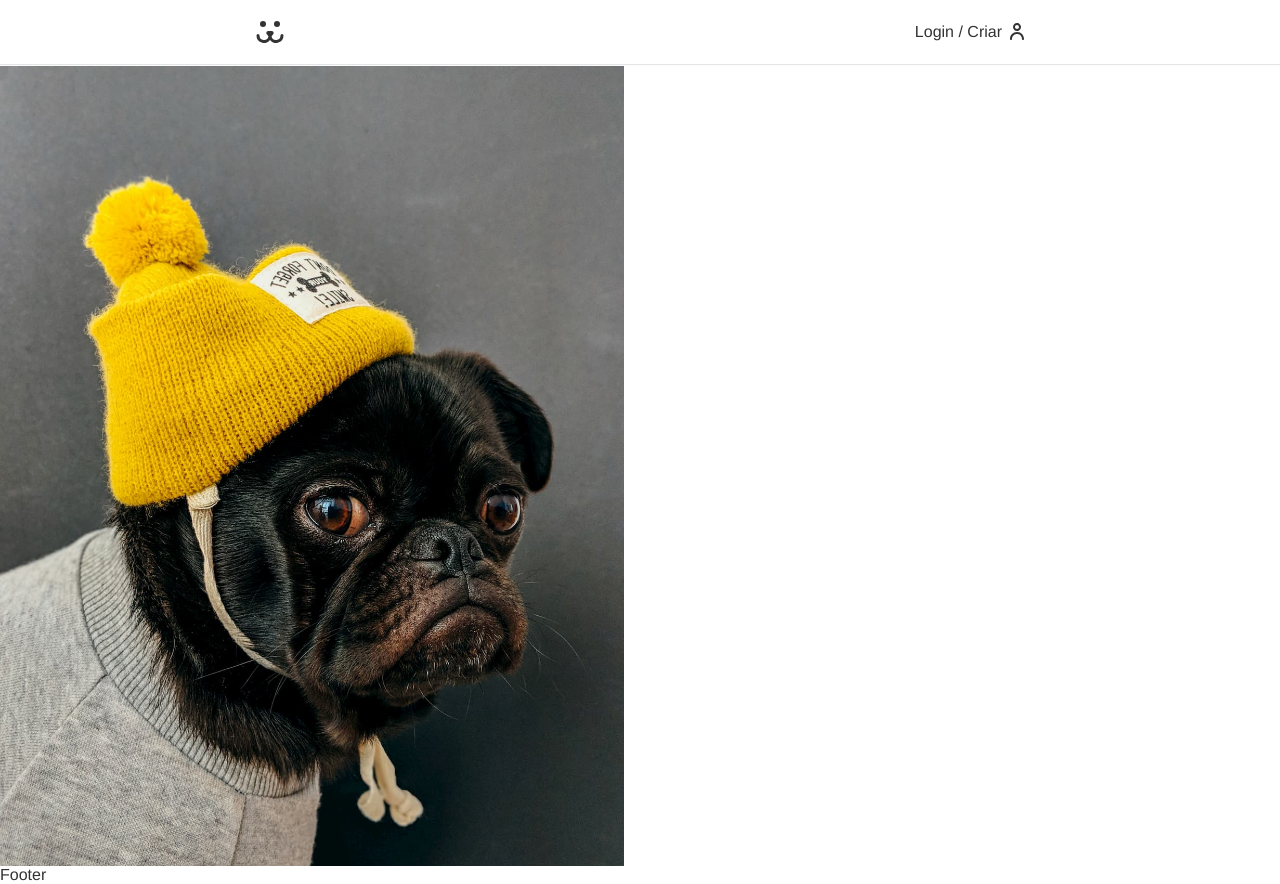
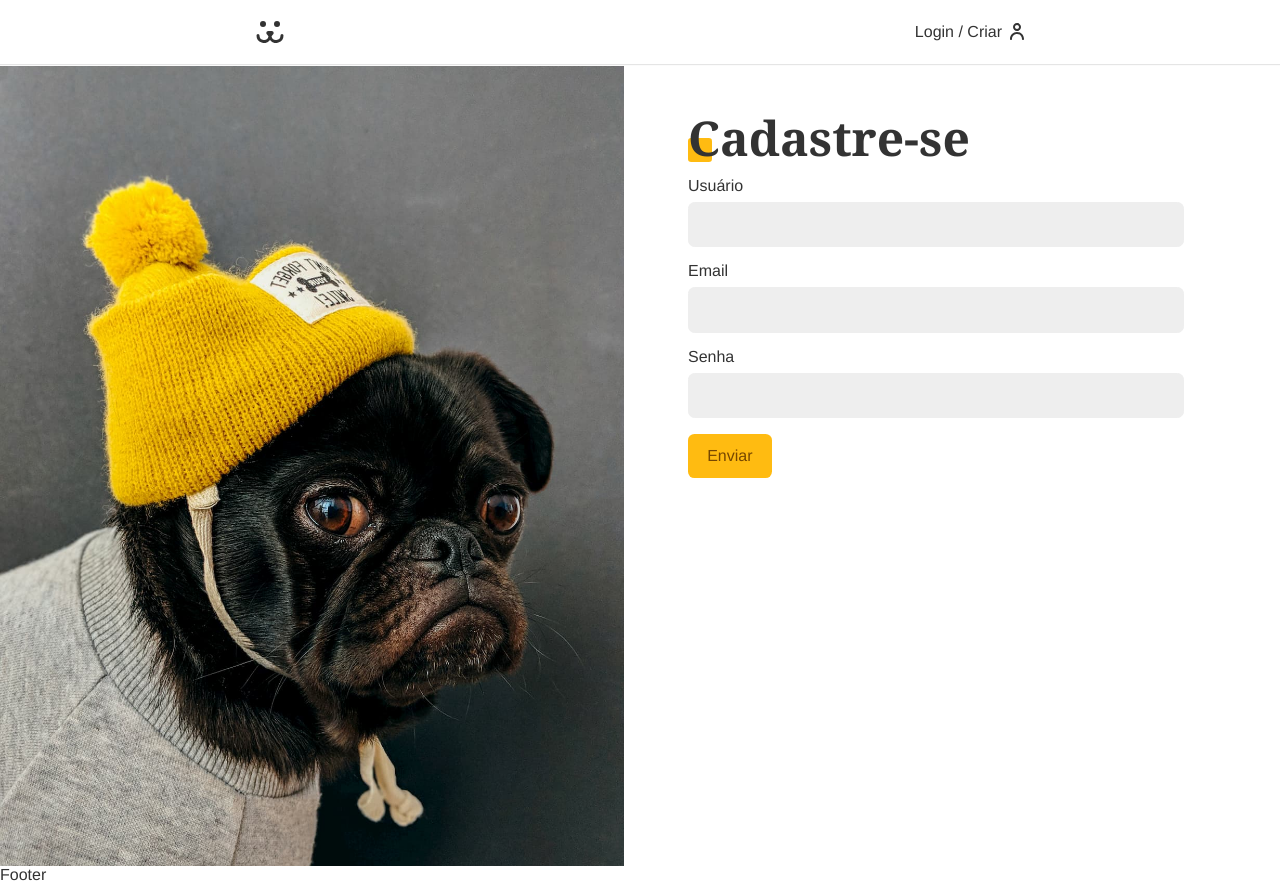
Before and after one commit to TomeCastroJr/projectdogs, a React (Vite) app: page /login/criar in a window 1280 px wide. Built offline with nearby package versions, Linux system fonts and the light colour scheme.

Commit message:
create useFetch

```diff
--- a/src/Components/Login/LoginCreate.jsx
+++ b/src/Components/Login/LoginCreate.jsx
@@ -1,9 +1,46 @@
 import { Link } from "react-router-dom";
+import { Input } from "../Forms/Input";
+import { Button } from "../Forms/Button";
+import { UseForm } from "../../hooks/UseForm";
+import { USER_POST } from "../../api";
+import { useContext } from "react";
+import { UserContext } from "../../UserContext";
+import { Error } from "../Helper/Error";
+import { UseFetch } from "../../hooks/UseFetch";
 
 export function LoginCreate(){
+    const username = UseForm()
+    const email = UseForm('email')
+    const password = UseForm()
+
+    const {userLogin} = useContext(UserContext)
+    const {error, loading, request} = UseFetch()
+
+   async function handleSubmit(e){
+        e.preventDefault()
+        if(username.validate() && email.validate() && password.validate()){
+            const {url, options} = USER_POST({
+                username: username.value,
+                email: email.value,
+                password: password.value})
+            const {response, json} = await request(url, options)
+            if(response.ok){
+                await userLogin(username.value, password.value)
+            }
+        }
+    }
+
     return(
-        <div>
-            <Link></Link>
-        </div>
+        <section className="animeleft">
+            <h1 className="title">Cadastre-se</h1>
+            <form onSubmit={handleSubmit}>
+                <Input label="Usuário" type="text" name="username" {...username} />
+                <Input label="Email" type="email" name="email" {...email} />
+                <Input label="Senha" type="password" name="password" {...password} />
+                {loading ? <Button disabled>Carregando...</Button>:
+                <Button>Enviar</Button>}
+                {error && <Error error={error}/>}
+            </form>
+        </section>
     )
 }
--- a/src/api.js
+++ b/src/api.js
@@ -36,3 +36,15 @@
         }
     }
 }
+export function USER_POST(body){
+    return{
+        url: API_URL + '/api/user',
+        options:{
+            method: 'POST',
+            headers:{
+                'Content-Type':'application/json'
+            },
+            body: JSON.stringify(body)
+        }
+    }
+}
--- /dev/null
+++ b/src/hooks/UseFetch.jsx
@@ -0,0 +1,30 @@
+import { useCallback, useState } from "react"
+
+export function UseFetch(){
+    const [data, setData] = useState();
+    const [error, setError] = useState(null);
+    const [loading, setLoading] = useState(false);
+
+    const request = useCallback(async (url, options)=>{
+        let response;
+        let json;
+        try{
+            setError(null)
+            setLoading(true)
+            response = await fetch(url, options)
+            json = await response.json()
+            if(!response.ok) throw new Error(json.message)
+        }catch(err){
+            json = null
+            setError(err.message)
+        }finally{
+            setData(json)
+            setLoading(false)
+        }
+        return {response, json}
+    },[])
+
+    return{
+        data, error, loading, request
+    }
+}
--- a/src/hooks/UseForm.jsx
+++ b/src/hooks/UseForm.jsx
@@ -5,6 +5,11 @@
         regex: /^(([^<>()[\]\\.,;:\s@"]+(\.[^<>()[\]\\.,;:\s@"]+)*)|(".+"))@((\[[0-9]{1,3}\.[0-9]{1,3}\.[0-9]{1,3}\.[0-9]{1,3}\])|(([a-zA-Z\-0-9]+\.)+[a-zA-Z]{2,}))$/,
         message: 'Preencha um E-mail válido',
     },
+    password: {
+        regex: /^(?=.*\d)(?=.*[a-z])(?=.*[A-Z])[0-9a-zA-Z]{8,}$/,
+        message:
+          'A senha precisa ter 1 caracter maíusculo, 1 minúsculo e 1 número. Com no mínimo 8 caracteres.',
+      },
 }
 
 export function UseForm(type){
```
